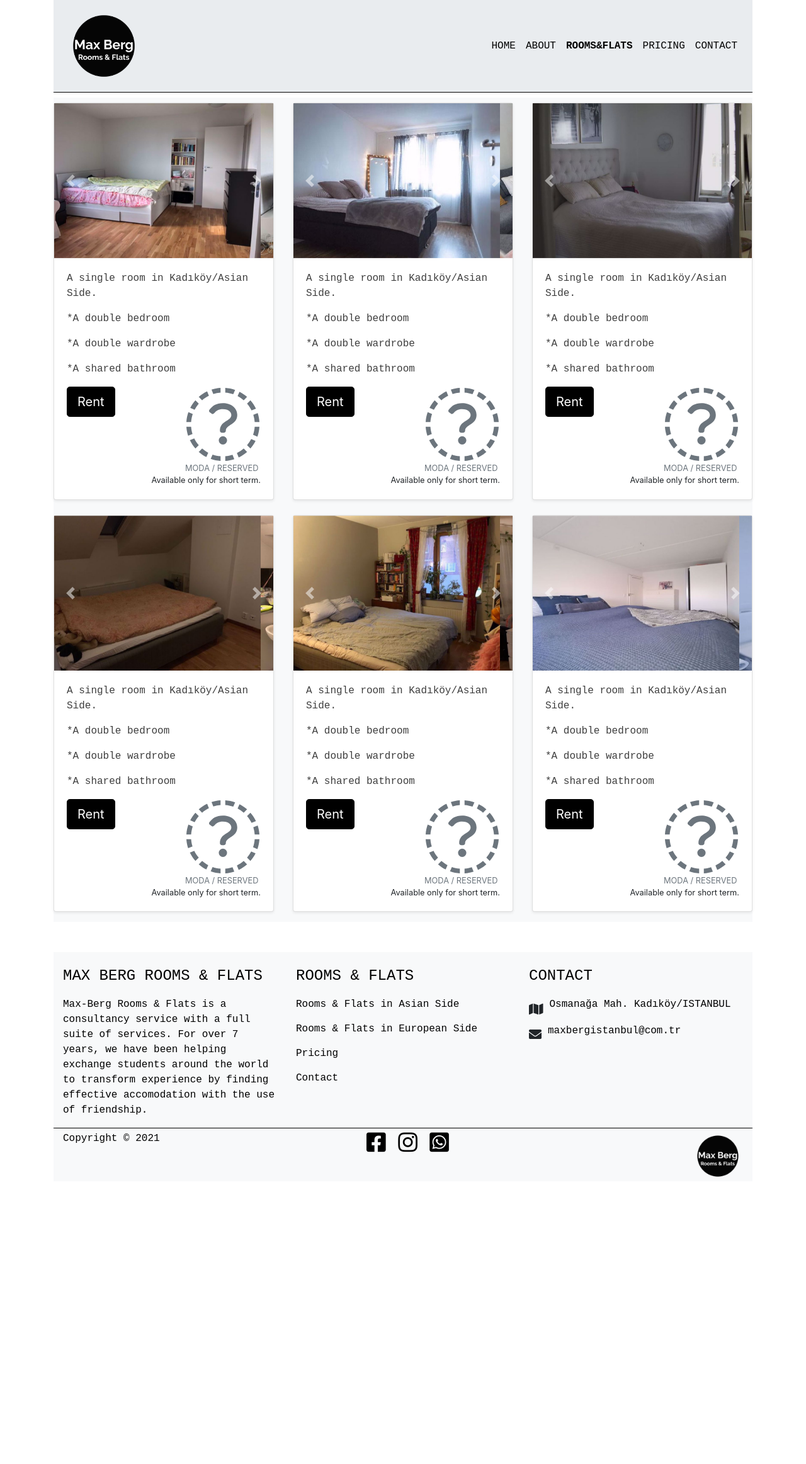
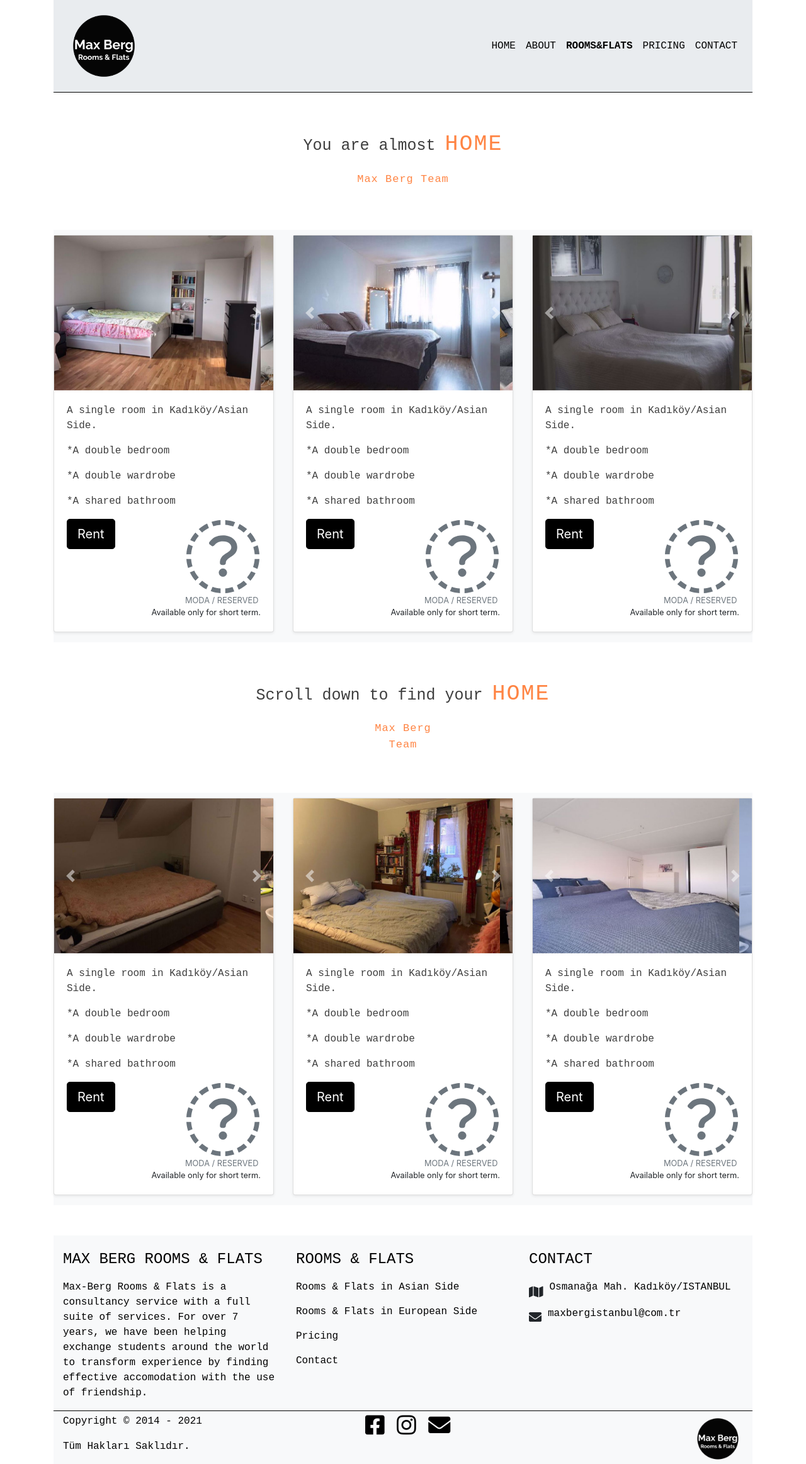
Before and after one commit to itiscelik/max-berg-rooms-flats, a plain HTML site: page flats.html in a window 1280 px wide. Shown: the whole page at 63% size. Before the commit the page ends 1876 px from the top, so only its background shows below. Drawn offline with nearby package versions, Linux system fonts and the light colour scheme; a script that the page names is missing.

Commit message:
designed

```diff
--- a/flats.html
+++ b/flats.html
@@ -53,7 +53,22 @@
     </div>
     <!-- END NAVBAR -->
 
-    <div class="container mt-2">
+    <div class="container text-center mt-2 p-5">
+        <div class="row">
+            <div class="col-12">
+                <p style="font-size: 25px">You are almost <span style="font-size: 35px; letter-spacing: 2px; color: #ff8443">HOME</span></p>
+            </div>
+        </div>
+        <div class="row">
+            <div class="col-5"></div>
+            <div class="col-2">
+                <p><span style="font-size: 17px; letter-spacing: 1px; color: #ff8443">Max Berg Team</span></p>
+            </div>
+            <div class="col-5"></div>
+        </div>
+    </div>
+
+    <div class="container mt-1">
         <div class="album py-2 bg-light">
             <div class="row mb-2">
                 <div class="col-xl-4 col-lg-4 col-md-4 col-sm-6 col-xs-6">
@@ -250,6 +265,22 @@
                 </div>
             </div>
         </div>
+
+        <div class="container text-center mt-2 p-5">
+            <div class="row">
+                <div class="col-12">
+                    <p style="font-size: 25px">Scroll down to find your <span style="font-size: 35px; letter-spacing: 2px; color: #ff8443">HOME</span></p>
+                </div>
+            </div>
+            <div class="row">
+                <div class="col-5"></div>
+                <div class="col-2">
+                    <p><span style="font-size: 17px; letter-spacing: 1px; color: #ff8443">Max Berg Team</span></p>
+                </div>
+                <div class="col-5"></div>
+            </div>
+        </div>
+
         <div class="album py-2 bg-light">
             <div class="row mb-2">
                 <div class="col-xl-4 col-lg-4 col-md-4 col-sm-6 col-xs-6">
@@ -474,12 +505,22 @@
                 </div>
                 <div class="row mt-1">
                     <div class="col-lg-4">
-                        <p>Copyright © 2021</p>
+                        <div class="row">
+                            <div class="col-12">
+                                <p>Copyright © 2014 - 2021</p>
+                            </div>
+                        </div>
+
+                        <div class="row">
+                            <div class="col-12">
+                                <p>Tüm Hakları Saklıdır.</p>
+                            </div>
+                        </div>
                     </div>
                     <div class="col-lg-4 socialIcons text-center">
                         <a href=""><i class="fab fa-facebook-square" target="_blank"></i></a>
                         <a href=""><i class="fab fa-instagram" target="_blank"></i></a>
-                        <a href=""><i class="fab fa-whatsapp-square" target="_blank"></i></a>
+                        <a href="mailto:max-berg@flat.com.tr"><i class="fas fa-envelope" target="_blank"></i></a>
                     </div>
                     <div class="col-lg-4">
                         <img src="img/logo.png" width="80" height="80" style="float:right;">
```
Also changed, not shown: about.html (+12 -2 lines), contact.html (+14 -5 lines), index.html (+13 -3 lines), pricing.html (+13 -6 lines).
